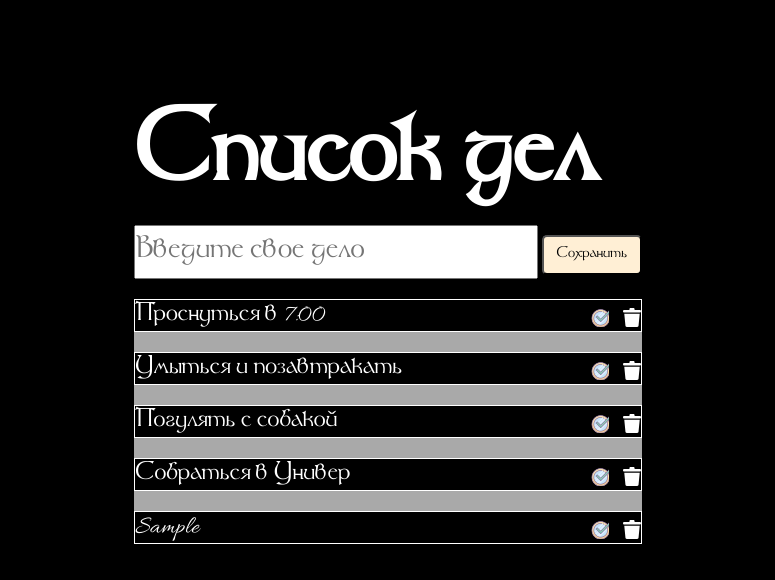
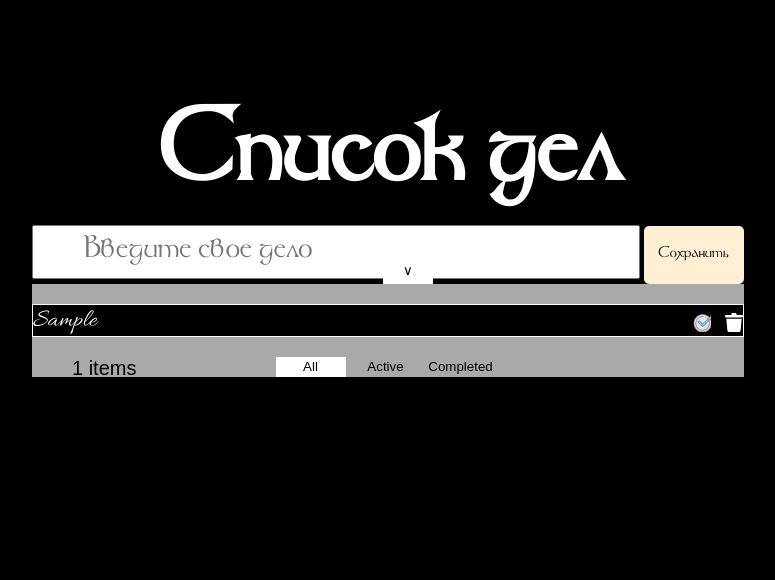
Before and after one commit to petrushische/todo-list, a plain HTML site: page index.html in a window 1280 px wide. Both pictures are taken after typing "Sample" into the empty fields and a click on the button "Сохранить". Shown: the whole page, without its empty margins (252-1027 px from the left). Drawn offline with Linux system fonts and the light colour scheme; files whose address does not match are found by name.

Commit message:
Добавил кнопки

```diff
--- a/index.html
+++ b/index.html
@@ -10,6 +10,7 @@
  <body class="body">
   <form class="form">
    <h1 class="title">Список дел</h1>
+   <button class="full-done" type="button">&or;</button>
    <input
     type="text"
     name="todo-list"
@@ -19,9 +20,21 @@
    />
    <button class="save">Сохранить</button>
    <div class="container"></div>
+   <div class="button-wrapper">
+    <p class="count"></p>
+    <button class="button-conteiner button-conteiner-all" type="button">
+     All
+    </button>
+    <button class="button-conteiner button-conteiner-active" type="button">
+     Active
+    </button>
+    <button class="button-conteiner button-conteiner-completed" type="button">
+     Completed
+    </button>
+   </div>
   </form>
   <template class="template">
-   <div class="todo-list">
+   <div class="todo-li">
     <p class="case"></p>
     <div class="wrapper">
      <button class="done" type="button"></button>
--- a/script/script.js
+++ b/script/script.js
@@ -1,36 +1,55 @@
-const todoList = ['Проснуться в 7:00',
- 'Умыться и позавтракать',
- 'Погулять с собакой',
- 'Собраться в Универ'
-]
-
 const container = document.querySelector('.container');
-
 
 const template = document.querySelector('.template').content;
 
+const buttonWrapper = document.querySelector('.button-wrapper');
+
+const count = document.querySelector('.count');
+
+const fullDone = document.querySelector('.full-done');
+
+
+
+function showButton() {
+ let counter = container.children.length;
+ if (counter > 0) {
+  buttonWrapper.classList.add('button-wrapper-visible')
+  count.textContent = `${counter} items`
+  fullDone.classList.add('full-done-visible')
+
+ } else {
+  buttonWrapper.classList.remove('button-wrapper-visible')
+  count.textContent = ''
+  fullDone.classList.remove('full-done-visible')
+ }
+}
+
+
+
 function renderTemplate(item) {
- const element = template.querySelector('.todo-list').cloneNode(true);
+ const element = template.querySelector('.todo-li').cloneNode(true);
  const paragr = element.querySelector('.case');
  paragr.textContent = item;
  const trash = element.querySelector('.trash');
  trash.addEventListener('click', (evt) => {
-  evt.target.closest('.todo-list').remove();
+  evt.target.closest('.todo-li').remove();
+  showButton()
  })
  const done = element.querySelector('.done');
  done.addEventListener('click', () => {
-  paragr.setAttribute('style', 'text-decoration: line-through;')
+  paragr.classList.toggle('check-delo')
  })
- return element;
+
+ return element
 }
 
 function render(item) {
  container.append(renderTemplate(item))
+
 }
 
-todoList.forEach((element) => {
- render(element);
-})
+
+
 
 const form = document.querySelector('.form');
 const input = form.querySelector('.name');
@@ -38,4 +57,5 @@ form.addEventListener('submit', (evt) => {
  evt.preventDefault();
  render(input.value)
  form.reset();
+ showButton()
 })
--- a/style/style.css
+++ b/style/style.css
@@ -20,23 +20,42 @@
 .title {
  font-size: 100px;
  margin: 0;
+ text-align: center;
+}
+
+.full-done {
+ padding: 0;
+ width: 50px;
+ height: 50px;
+ background-color: white;
+ border: none;
+ position: absolute;
+ top: 245px;
+ left: 635px;
+ display: none;
+}
+
+.full-done-visible {
+ display: inline-block;
 }
 
 .name {
  padding: 0;
- width: 400px;
+ padding-left: 50px;
+ width: 554px;
  min-height: 50px;
  font-family: 'Allura', 'TolkienCyr', sans-serif;
  font-size: 30px;
- color: green;
+ color: black;
 }
 
 
 
 .save {
+ border: none;
  padding: 0;
  width: 100px;
- height: 40px;
+ height: 58px;
  background-color: papayawhip;
  border-radius: 5px;
  font-family: 'Allura', 'TolkienCyr', sans-serif;
@@ -44,12 +63,16 @@
 }
 
 .container {
+
  background-color: darkgray;
-
+ display: flex;
+ flex-direction: column;
+ justify-content: space-between;
+ position: relative;
 }
 
-.todo-list {
- margin: 20px 0 0 0;
+.todo-li {
+ margin-top: 20px;
  border: 1px solid white;
  background-color: black;
  display: flex;
@@ -94,3 +117,55 @@
  padding: 0;
  transition: opacity 1s ease;
 }
+
+.check-delo {
+ text-decoration: line-through;
+}
+
+.button-wrapper {
+ display: none;
+ justify-content: center;
+ width: 712px;
+ height: 40px;
+ background-color: darkgray;
+ position: relative;
+}
+
+.button-wrapper-visible {
+ display: flex;
+}
+
+.button-conteiner {
+
+ height: 20px;
+ margin-top: 20px;
+ width: 70px;
+ padding: 0;
+ border: none;
+ margin-right: 5px;
+ background: none;
+ align-self: center;
+ color: black;
+}
+
+.button-conteiner-all {
+ background-color: white;
+}
+
+
+.button-conteiner:hover {
+ background-color: white;
+}
+
+.count {
+
+ font-family: Arial, Helvetica, sans-serif;
+ font-size: 20px;
+ margin: 0;
+ position: absolute;
+ top: 20px;
+ left: 40px;
+ width: 10%;
+ height: 20px;
+ color: black;
+}
```
